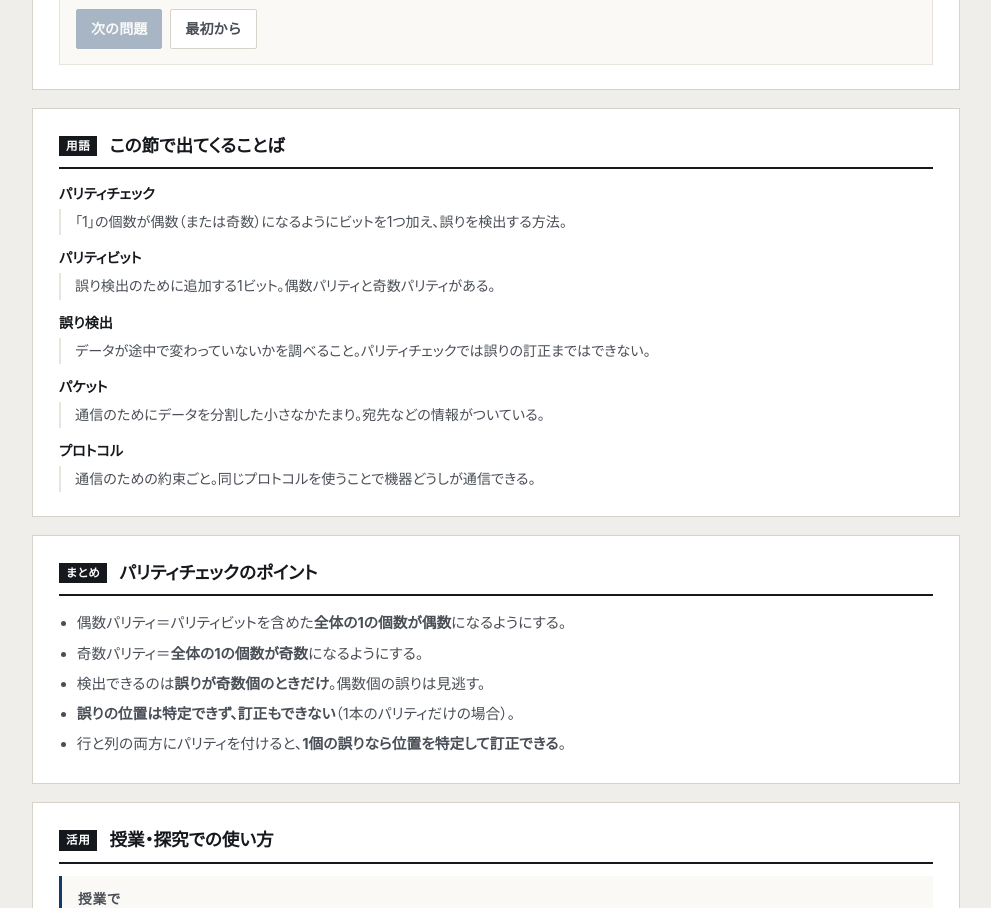
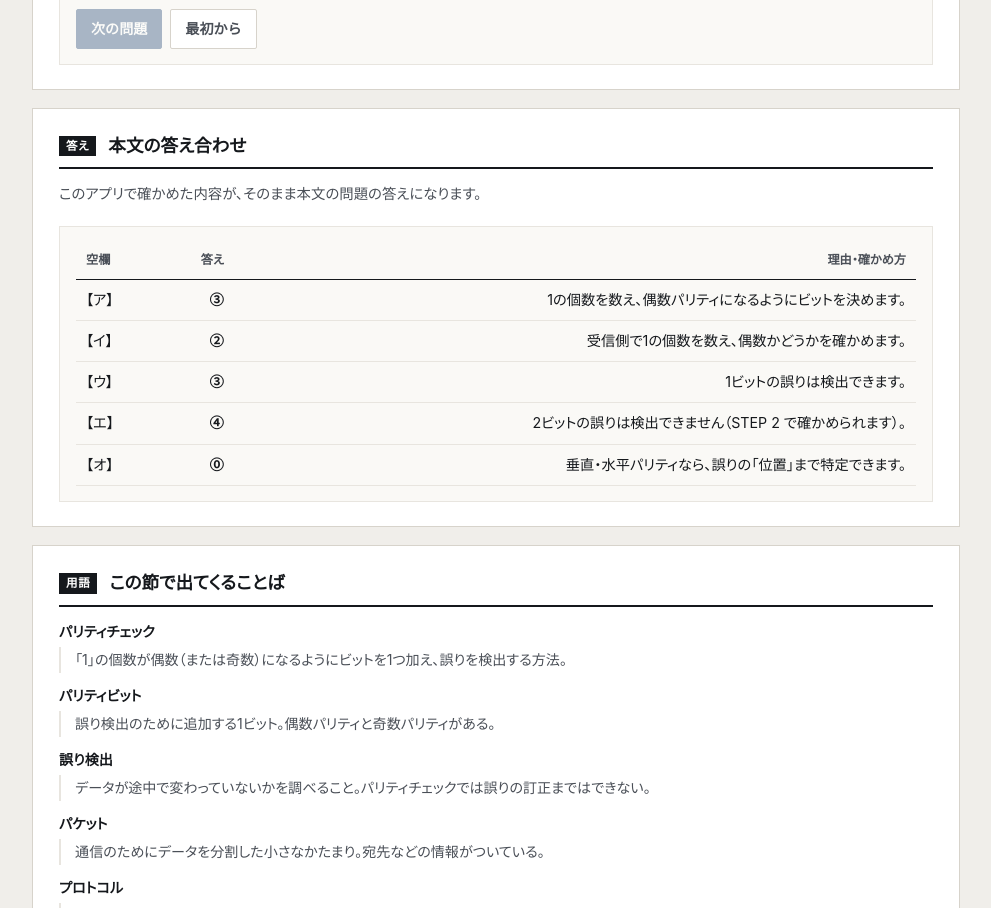
Before and after one commit to Technical-Reviewer-Information1/parity-check, a plain HTML site: page index.html in a window 1280 px wide. Shown: the part 2145-3053 px from the top of the page, without its empty margins (144-1135 px from the left). Drawn offline with Linux system fonts and the light colour scheme.

Commit message:
feat: 本文の答え合わせカードを追加（空欄・答え・確かめ方）

```diff
--- a/index.html
+++ b/index.html
@@ -107,6 +107,14 @@
     </div>
   </section>
 
+  <section class="step" id="ansBox">
+    <h2><span class="no">答え</span>本文の答え合わせ</h2>
+    <p class="desc">このアプリで確かめた内容が、そのまま本文の問題の答えになります。</p>
+    <div class="panel">
+      <div class="tbl-scroll"><table class="tbl"><thead><tr><th>空欄</th><th>答え</th><th>理由・確かめ方</th></tr></thead><tbody><tr><td class="mono">【ア】</td><td class="mono"><strong>③</strong></td><td>1の個数を数え、偶数パリティになるようにビットを決めます。</td></tr><tr><td class="mono">【イ】</td><td class="mono"><strong>②</strong></td><td>受信側で1の個数を数え、偶数かどうかを確かめます。</td></tr><tr><td class="mono">【ウ】</td><td class="mono"><strong>③</strong></td><td>1ビットの誤りは検出できます。</td></tr><tr><td class="mono">【エ】</td><td class="mono"><strong>④</strong></td><td>2ビットの誤りは検出できません（STEP 2 で確かめられます）。</td></tr><tr><td class="mono">【オ】</td><td class="mono"><strong>⓪</strong></td><td>垂直・水平パリティなら、誤りの「位置」まで特定できます。</td></tr></tbody></table></div>
+    </div>
+  </section>
+
   <section class="step" id="glossary">
     <h2><span class="no">用語</span>この節で出てくることば</h2>
     <div id="glossBox"></div>
```
Also changed, not shown: .body.html.
